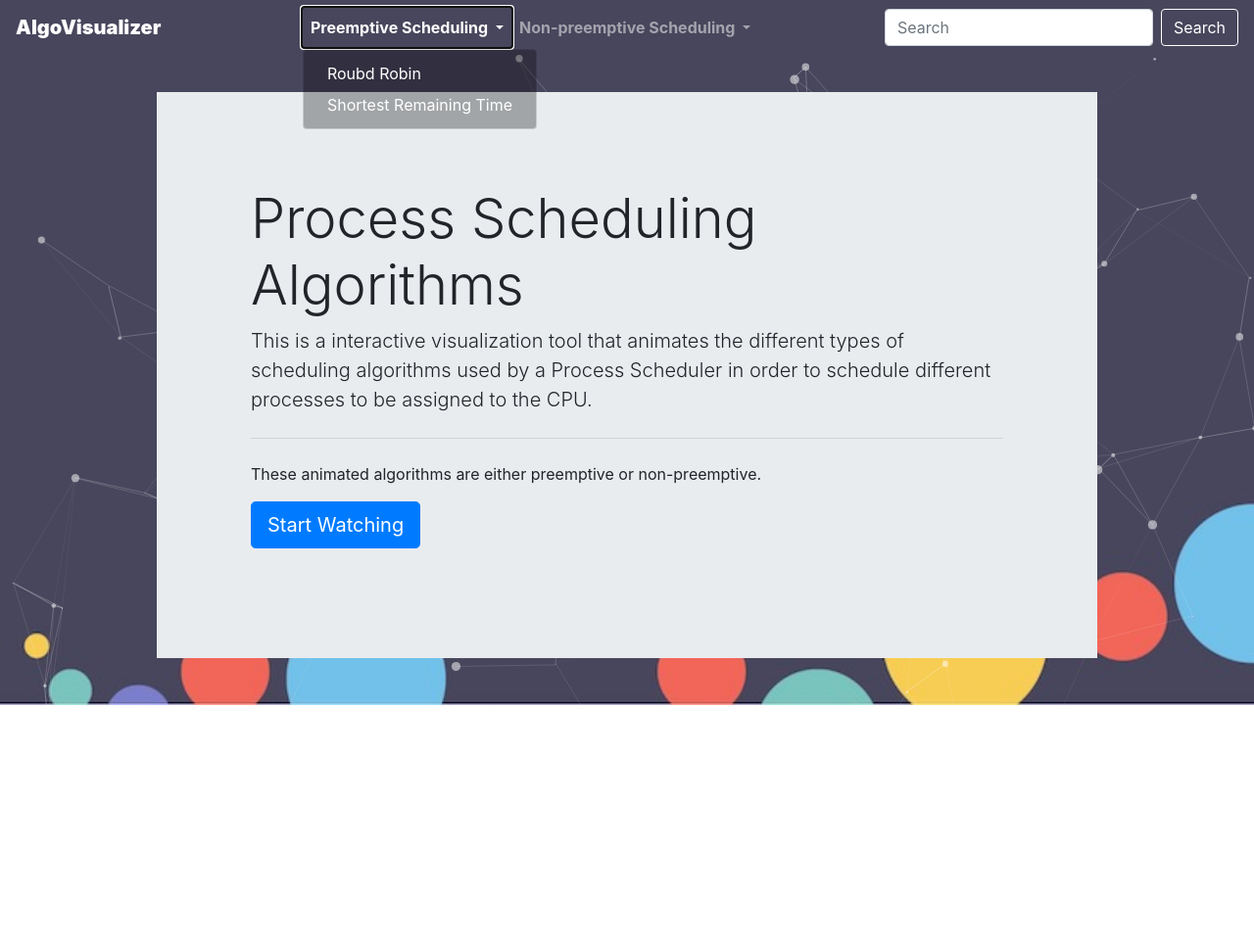
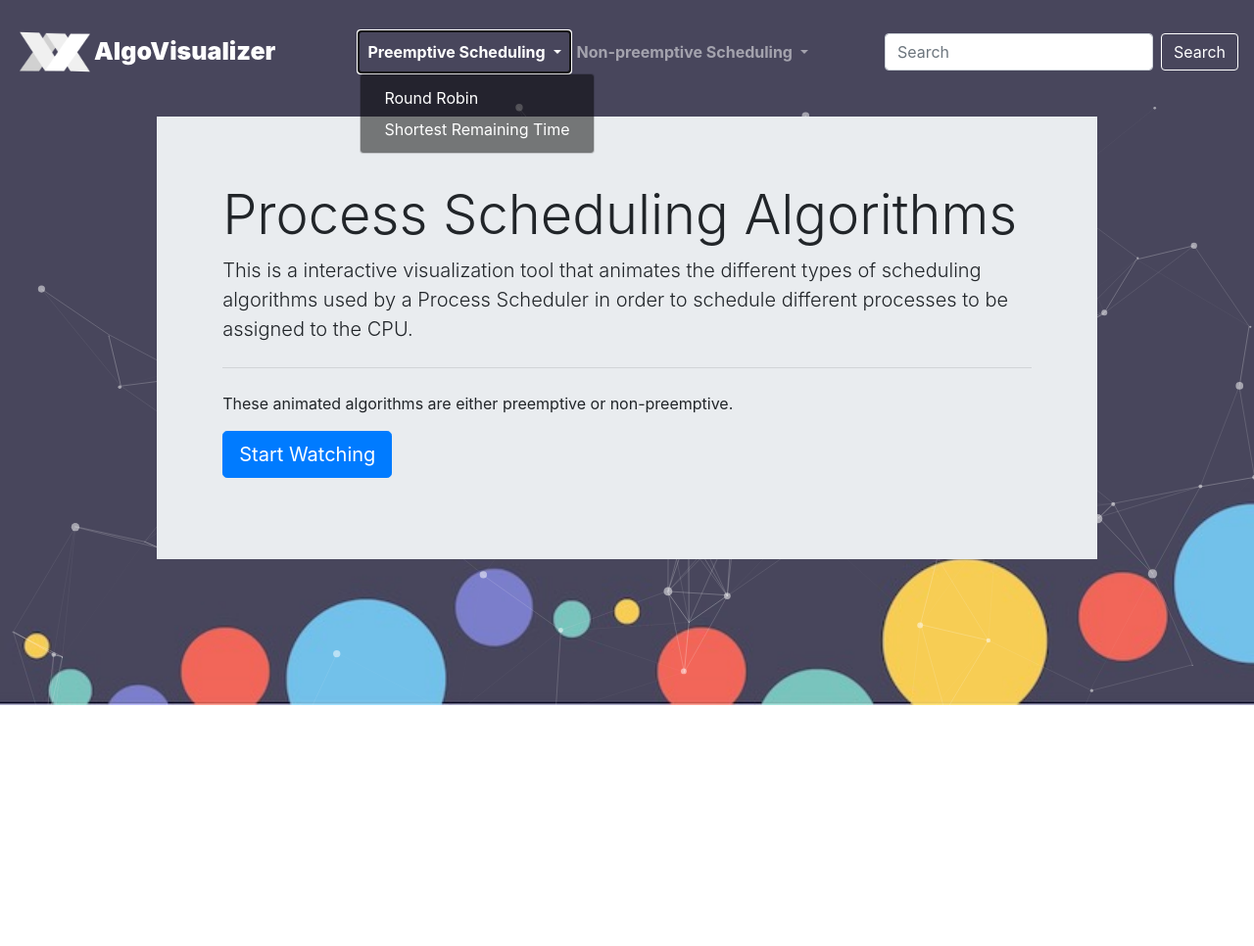
Before and after one commit to paulrsmithjnr/ProcessSchedulingAlgorithms_Visualizer, a PHP site: page / in a window 1280 px wide, after a click on "Preemptive Scheduling". Shown: the whole page at 98% size. Run offline with PHP 8.4, Linux system fonts and the light colour scheme; some libraries are stand-ins or nearby versions.

Commit message:
Added a logo and tweaked the styles a bit

```diff
--- a/index.html
+++ b/index.html
@@ -10,13 +10,16 @@
     <!-- Bootstrap CSS -->
     <link rel="stylesheet" href="https://maxcdn.bootstrapcdn.com/bootstrap/4.0.0/css/bootstrap.min.css" integrity="sha384-Gn5384xqQ1aoWXA+058RXPxPg6fy4IWvTNh0E263XmFcJlSAwiGgFAW/dAiS6JXm" crossorigin="anonymous">
 
-    <title>Process Scheduling Algorithms Visualizer</title>
+    <title>AlgoVisualizer</title>
   </head>
   <body>
     <div id="particles-js">
       <div id="header">
         <nav id="navbar" class="navbar navbar-expand-lg navbar-dark bg-light">
-          <a class="navbar-brand" href="#">AlgoVisualizer</a>
+          <a class="navbar-brand" href="#">
+            <img id="avLogo" src="./images/AlgoVisualizer Logo.png" alt="AlgoVisualizer Logo">
+            AlgoVisualizer
+          </a>
           <button class="navbar-toggler" type="button" data-toggle="collapse" data-target="#navbarNavDropdown" aria-controls="navbarNavDropdown" aria-expanded="false" aria-label="Toggle navigation">
             <span class="navbar-toggler-icon"></span>
           </button>
@@ -27,7 +30,7 @@
                   Preemptive Scheduling
                 </a>
                 <div class="dropdown-menu" aria-labelledby="navbarDropdownMenuLink">
-                  <a class="dropdown-item" href="#">Roubd Robin</a>
+                  <a class="dropdown-item" href="#">Round Robin</a>
                   <a class="dropdown-item" href="#">Shortest Remaining Time</a>
                 </div>
               </li>
--- a/styles/index.css
+++ b/styles/index.css
@@ -6,6 +6,12 @@ body {
 
 #header .navbar {
     background-color: transparent !important;
+}
+
+.navbar .navbar-brand {
+    font-size: 25px;
+    display: flex;
+    align-items: center;
 }
 
 #navbar, .navbar .navbar-brand {
@@ -21,11 +27,11 @@ body {
 }
 
 .navbar .dropdown-menu {
-    background-color: rgba(0, 0, 0, 0.3);
+    background-color: rgba(0, 0, 0, 0.5);
 }
 
 .navbar .dropdown-item:hover {
-    background-color: rgba(0, 0, 0, 0.3);
+    background-color: rgba(0, 0, 0, 0.8);
 }
 
 .navbar form button {
@@ -42,10 +48,14 @@ body {
 
 #mainContainer {
     margin: auto;
-    margin-top: 3%;
+    margin-top: 1%;
     width: 75%;
 }
 
 #jumbotronDiv {
-    padding: 10%;
+    padding: 7%;
 }
+
+#avLogo {
+    height: 80px;
+}
```
Also changed, not shown: home.html (added, +14 -0 lines), scripts/index.js (+7 -0 lines), images/AlgoVisualizer Logo.png (added).
